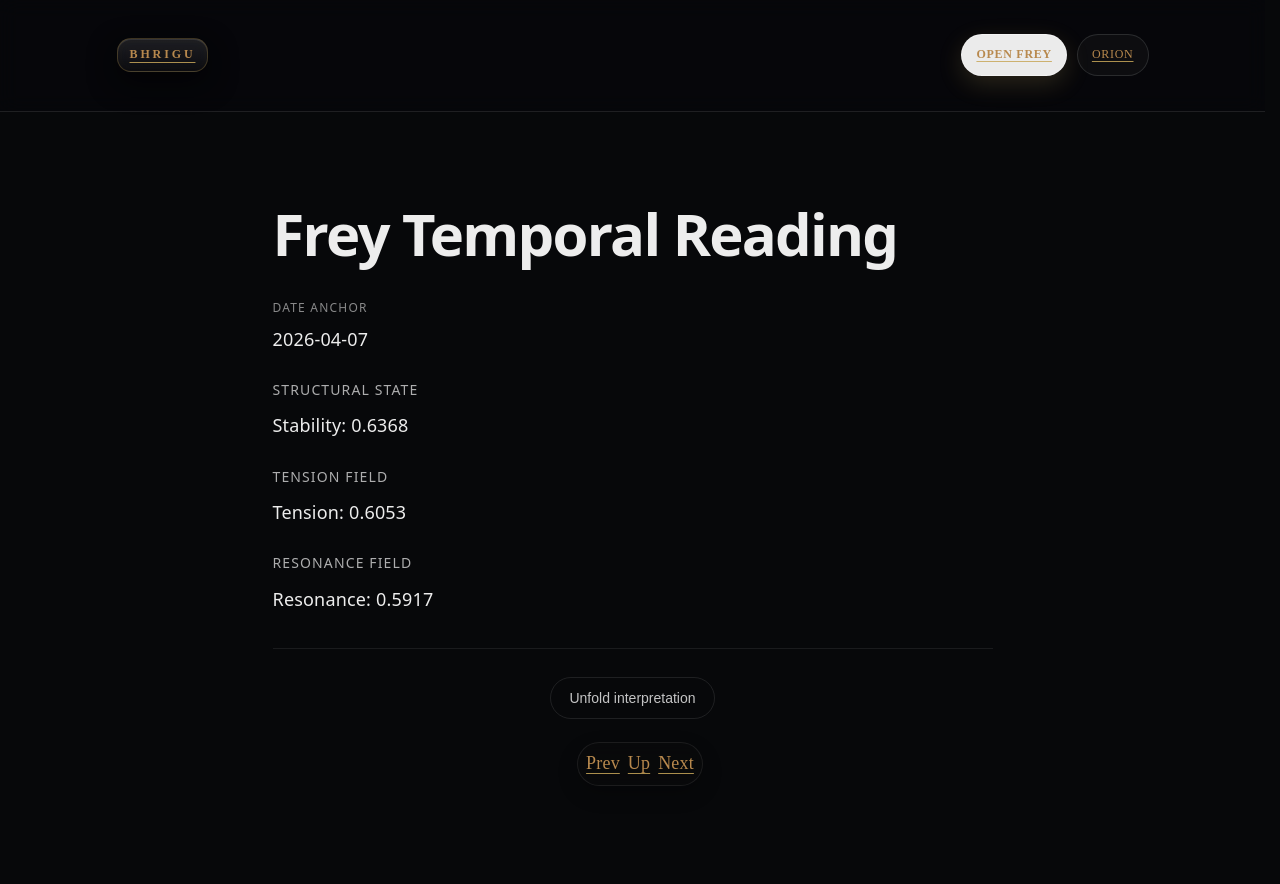
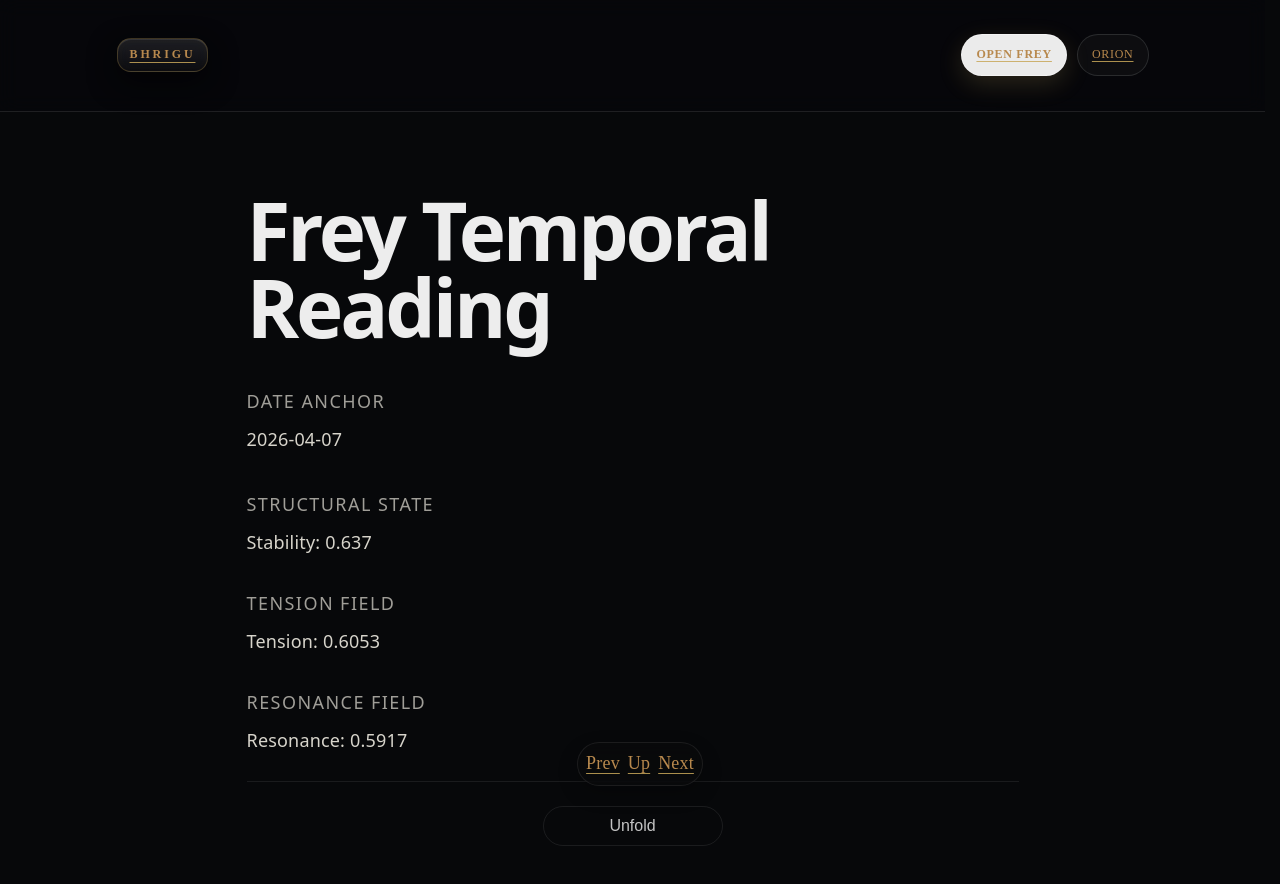
Before and after one commit to AiBhrigu/bhrigu-portal, a Next.js app: page /reading in a window 1280 px wide. Shown: the top 884 px of the page. Built offline with nearby package versions, Linux system fonts and the light colour scheme.

Commit message:
reading: deepen cosmographer depth pass v0.5

```diff
--- a/pages/reading.js
+++ b/pages/reading.js
@@ -14,35 +14,20 @@ function mapCosmographer(temporal) {
   const r = band(Number(temporal?.resonance_level ?? 0))
   const d = band(Number(temporal?.phase_density ?? 0))
 
-  let structural = "Balanced."
+  let structural = "Balanced. Forming."
   if (s === "HIGH" && c === "HIGH") structural = "Stable. Coherent."
-  else if (s === "HIGH" && c === "MID") structural = "Stable. Moderately coherent."
-  else if (s === "HIGH" && c === "LOW") structural = "Stable. Internally mixed."
-  else if (s === "MID" && c === "HIGH") structural = "Forming. Coherent."
-  else if (s === "MID" && c === "LOW") structural = "Weak structure. Low coherence."
-  else if (s === "LOW" && c === "HIGH") structural = "Fragile. Coherent."
-  else if (s === "LOW" && c === "MID") structural = "Unstable. Partial coherence."
-  else if (s === "LOW" && c === "LOW") structural = "Unstable. Low coherence."
+  else if (s === "HIGH" && c === "MID") structural = "Stable. Centered."
+  else if (s === "LOW") structural = "Unstable. Fragile."
 
   let tension = "Moderate tension. Balanced field."
-  if (t === "HIGH" && v === "HIGH") tension = "High pressure. Unstable field."
-  else if (t === "HIGH" && v === "MID") tension = "High tension. Controlled instability."
-  else if (t === "HIGH" && v === "LOW") tension = "High tension. Localized stress."
-  else if (t === "MID" && v === "HIGH") tension = "Moderate tension. Wide instability."
-  else if (t === "MID" && v === "LOW") tension = "Moderate tension. Stable containment."
-  else if (t === "LOW" && v === "HIGH") tension = "Low tension. Chaotic dispersion."
-  else if (t === "LOW" && v === "MID") tension = "Low tension. Mild instability."
-  else if (t === "LOW" && v === "LOW") tension = "Low tension. Stable field."
+  if (t === "HIGH" && v === "HIGH") tension = "High tension. Unstable field."
+  else if (t === "HIGH") tension = "High tension. Contained field."
+  else if (t === "LOW" && v === "LOW") tension = "Low tension. Quiet field."
 
-  let resonance = "Moderate resonance. Balanced field."
+  let resonance = "Moderate alignment. Dense structure."
   if (r === "HIGH" && d === "HIGH") resonance = "Aligned. Dense structure."
-  else if (r === "HIGH" && d === "MID") resonance = "Aligned. Moderate support."
-  else if (r === "HIGH" && d === "LOW") resonance = "Aligned. Thin support."
-  else if (r === "MID" && d === "HIGH") resonance = "Moderate alignment. Dense structure."
-  else if (r === "MID" && d === "LOW") resonance = "Moderate alignment. Thin support."
-  else if (r === "LOW" && d === "HIGH") resonance = "Misaligned. Dense structure."
-  else if (r === "LOW" && d === "MID") resonance = "Weak alignment. Moderate structure."
-  else if (r === "LOW" && d === "LOW") resonance = "Weak alignment. Low support."
+  else if (r === "HIGH") resonance = "Aligned. Thin support."
+  else if (r === "LOW") resonance = "Weak alignment. Sparse support."
 
   let direction = "Move"
   if (s === "LOW") direction = "Stabilize"
@@ -50,6 +35,11 @@ function mapCosmographer(temporal) {
   else if (r === "HIGH" && s === "HIGH") direction = "Expand"
 
   return { structural, tension, resonance, direction }
+}
+
+function fmt(v, digits = 4) {
+  const n = Number(v)
+  return Number.isFinite(n) ? n.toFixed(digits) : "—"
 }
 
 export async function getServerSideProps({ query }) {
@@ -80,167 +70,124 @@ export default function Reading({ temporal }) {
 
   if (!temporal || !temporal.date) {
     return (
-      <main style={styles.main}>
-        <h1 style={styles.title}>Frey Temporal Reading</h1>
-        <p style={styles.value}>Temporal engine unavailable.</p>
+      <main style={{ maxWidth: 820, margin: "80px auto", padding: "0 24px", fontFamily: "system-ui" }}>
+        <h1>Frey Temporal Reading</h1>
+        <p>Temporal engine unavailable.</p>
       </main>
     )
   }
 
   const cosmo = mapCosmographer(temporal)
 
+  const shell = {
+    maxWidth: 820,
+    margin: "80px auto",
+    padding: "0 24px",
+    fontFamily: "system-ui"
+  }
+
+  const label = {
+    fontSize: 14,
+    letterSpacing: "0.08em",
+    textTransform: "uppercase",
+    opacity: 0.68,
+    margin: 0
+  }
+
+  const metric = {
+    fontSize: 18,
+    lineHeight: 1.45,
+    marginTop: 10,
+    marginBottom: 0,
+    opacity: 0.92
+  }
+
+  const unfoldWrap = {
+    marginTop: 28,
+    paddingTop: 24,
+    borderTop: "1px solid rgba(255,255,255,0.08)"
+  }
+
+  const gate = {
+    display: "inline-flex",
+    alignItems: "center",
+    justifyContent: "center",
+    minWidth: 180,
+    padding: "10px 18px",
+    borderRadius: 999,
+    border: "1px solid rgba(255,255,255,0.10)",
+    background: "transparent",
+    color: "inherit",
+    cursor: "pointer",
+    opacity: 0.82,
+    fontSize: 16
+  }
+
   return (
-    <main style={styles.main} data-reading-tone="FREY_READING_SURFACE_TONE_BRIDGE_V0_4">
-      <h1 style={styles.title}>Frey Temporal Reading</h1>
+    <main style={shell}>
+      <h1 style={{ fontSize: 80, lineHeight: 0.96, margin: 0, fontWeight: 700, letterSpacing: "-0.04em" }}>
+        Frey Temporal Reading
+      </h1>
 
-      <div style={styles.cluster}>
-        <div style={styles.kicker}>Date anchor</div>
-        <div style={styles.value}>{temporal.date}</div>
-      </div>
+      <section style={{ marginTop: 42 }}>
+        <p style={label}>Date Anchor</p>
+        <p style={{ ...metric, fontSize: 22 }}>{temporal.date}</p>
+      </section>
 
-      <div style={styles.cluster}>
-        <div style={styles.section}>Structural State</div>
-        <div style={styles.value}>Stability: {temporal.structural_stability}</div>
-      </div>
+      <section style={{ marginTop: 38 }}>
+        <p style={label}>Structural State</p>
+        <p style={metric}>Stability: {fmt(temporal.structural_stability, 3)}</p>
+      </section>
 
-      <div style={styles.cluster}>
-        <div style={styles.section}>Tension Field</div>
-        <div style={styles.value}>Tension: {temporal.harmonic_tension}</div>
-      </div>
+      <section style={{ marginTop: 34 }}>
+        <p style={label}>Tension Field</p>
+        <p style={metric}>Tension: {fmt(temporal.harmonic_tension, 4)}</p>
+      </section>
 
-      <div style={styles.cluster}>
-        <div style={styles.section}>Resonance Field</div>
-        <div style={styles.value}>Resonance: {temporal.resonance_level}</div>
-      </div>
+      <section style={{ marginTop: 34 }}>
+        <p style={label}>Resonance Field</p>
+        <p style={metric}>Resonance: {fmt(temporal.resonance_level, 4)}</p>
+      </section>
 
-      <div style={styles.bridge}>
-        <div style={styles.bridgeLine} />
-        <button
-          type="button"
-          onClick={() => setCosmoActive(v => !v)}
-          style={styles.trigger}
-        >
-          Unfold interpretation
-        </button>
-      </div>
+      <section style={unfoldWrap}>
+        <div style={{ display: "flex", justifyContent: "center" }}>
+          <button type="button" onClick={() => setCosmoActive(v => !v)} style={gate}>
+            Unfold
+          </button>
+        </div>
+      </section>
 
       {cosmoActive && (
-        <section style={styles.unfold}>
-          <div style={styles.block}>
-            <div style={styles.label}>Structural State</div>
-            <div style={styles.readout}>{cosmo.structural}</div>
+        <section style={{ marginTop: 56, paddingTop: 8 }}>
+          <div style={{ marginTop: 24 }}>
+            <p style={label}>Structural State</p>
+            <p style={{ fontSize: 24, lineHeight: 1.28, marginTop: 18, marginBottom: 0, fontWeight: 560 }}>
+              {cosmo.structural}
+            </p>
           </div>
 
-          <div style={styles.block}>
-            <div style={styles.label}>Tension Field</div>
-            <div style={styles.readout}>{cosmo.tension}</div>
+          <div style={{ marginTop: 40 }}>
+            <p style={label}>Tension Field</p>
+            <p style={{ fontSize: 24, lineHeight: 1.28, marginTop: 18, marginBottom: 0, fontWeight: 560 }}>
+              {cosmo.tension}
+            </p>
           </div>
 
-          <div style={styles.block}>
-            <div style={styles.label}>Resonance Field</div>
-            <div style={styles.readout}>{cosmo.resonance}</div>
+          <div style={{ marginTop: 40 }}>
+            <p style={label}>Resonance Field</p>
+            <p style={{ fontSize: 24, lineHeight: 1.28, marginTop: 18, marginBottom: 0, fontWeight: 560 }}>
+              {cosmo.resonance}
+            </p>
           </div>
 
-          <div style={styles.vectorWrap}>
-            <div style={styles.vectorLabel}>Direction Vector</div>
-            <div style={styles.vector}>→ {cosmo.direction}</div>
+          <div style={{ marginTop: 42, paddingTop: 34, borderTop: "1px solid rgba(255,255,255,0.08)" }}>
+            <p style={label}>Direction Vector</p>
+            <p style={{ fontSize: 64, lineHeight: 1, marginTop: 22, marginBottom: 0, fontWeight: 700, letterSpacing: "-0.04em" }}>
+              → {cosmo.direction}
+            </p>
           </div>
         </section>
       )}
     </main>
   )
 }
-
-const styles = {
-  main: {
-    maxWidth: 760,
-    margin: "92px auto",
-    padding: "0 20px 120px",
-    fontFamily: "system-ui",
-  },
-  title: {
-    fontSize: 58,
-    lineHeight: 1.02,
-    letterSpacing: "-0.03em",
-    margin: "0 0 34px",
-    fontWeight: 650,
-  },
-  kicker: {
-    fontSize: 12,
-    letterSpacing: "0.10em",
-    textTransform: "uppercase",
-    opacity: 0.56,
-    marginBottom: 8,
-  },
-  cluster: {
-    marginTop: 26,
-  },
-  section: {
-    fontSize: 14,
-    letterSpacing: "0.08em",
-    textTransform: "uppercase",
-    opacity: 0.72,
-    marginBottom: 10,
-  },
-  value: {
-    fontSize: 18,
-    lineHeight: 1.45,
-  },
-  bridge: {
-    marginTop: 36,
-  },
-  bridgeLine: {
-    width: "100%",
-    height: 1,
-    background: "rgba(255,255,255,0.08)",
-    marginBottom: 28,
-  },
-  trigger: {
-    display: "block",
-    margin: "0 auto",
-    border: "1px solid rgba(255,255,255,0.12)",
-    background: "transparent",
-    color: "inherit",
-    padding: "12px 18px",
-    borderRadius: 999,
-    cursor: "pointer",
-    opacity: 0.82,
-    fontSize: 14,
-  },
-  unfold: {
-    marginTop: 34,
-  },
-  block: {
-    marginTop: 28,
-  },
-  label: {
-    fontSize: 13,
-    letterSpacing: "0.09em",
-    textTransform: "uppercase",
-    opacity: 0.56,
-    marginBottom: 10,
-  },
-  readout: {
-    fontSize: 22,
-    lineHeight: 1.35,
-    fontWeight: 520,
-  },
-  vectorWrap: {
-    marginTop: 38,
-    paddingTop: 26,
-    borderTop: "1px solid rgba(255,255,255,0.08)",
-  },
-  vectorLabel: {
-    fontSize: 13,
-    letterSpacing: "0.09em",
-    textTransform: "uppercase",
-    opacity: 0.56,
-    marginBottom: 12,
-  },
-  vector: {
-    fontSize: 42,
-    lineHeight: 1.08,
-    fontWeight: 650,
-    letterSpacing: "-0.03em",
-  },
-}
```
